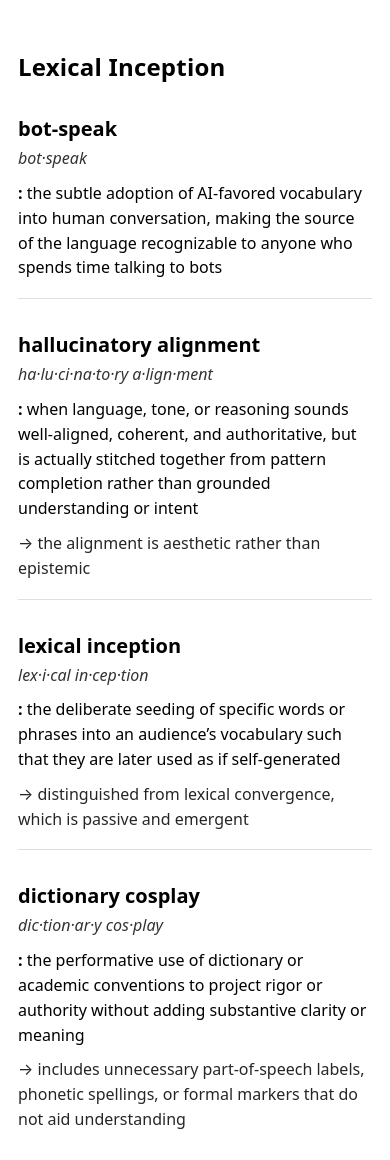
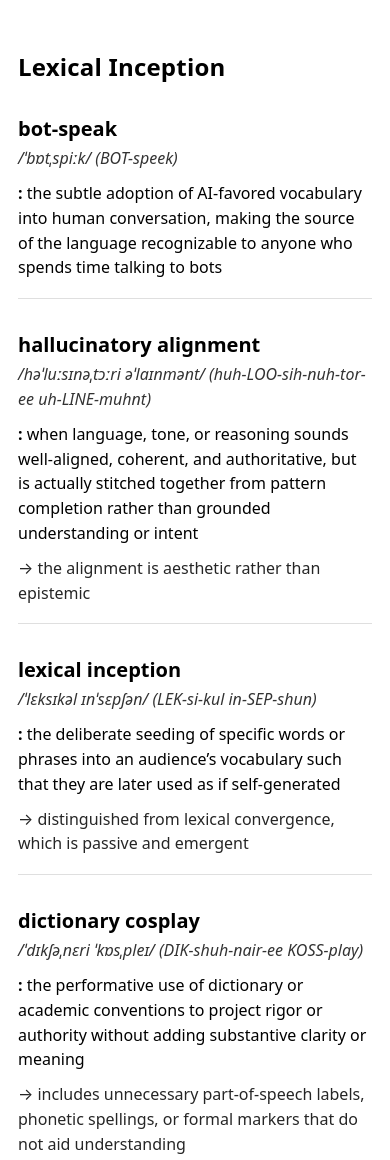
Before and after one commit to richard-andersen/lexicalinception.org, a plain HTML site: page index.html in a window 390 px wide. Drawn offline with Linux system fonts and the light colour scheme.

Commit message:
Add phonetic spellings

```diff
--- a/index.html
+++ b/index.html
@@ -70,7 +70,7 @@
 
   <section class="entry">
     <p class="term">bot-speak</p>
-    <p class="pron">bot·speak</p>
+    <p class="pron">/ˈbɒtˌspiːk/ (BOT-speek)</p>
     <p class="def">
       <span class="lead">:</span>
       the subtle adoption of AI-favored vocabulary into human conversation, making the source of the language recognizable to anyone who spends time talking to bots
@@ -80,7 +80,7 @@
 
   <section class="entry">
     <p class="term">hallucinatory alignment</p>
-    <p class="pron">ha·lu·ci·na·to·ry a·lign·ment</p>
+    <p class="pron">/həˈluːsɪnəˌtɔːri əˈlaɪnmənt/ (huh-LOO-sih-nuh-tor-ee uh-LINE-muhnt)</p>
     <p class="def">
       <span class="lead">:</span>
       when language, tone, or reasoning sounds well-aligned, coherent, and authoritative, but is actually stitched together from pattern completion rather than grounded understanding or intent
@@ -91,7 +91,7 @@
 
   <section class="entry">
     <p class="term">lexical inception</p>
-    <p class="pron">lex·i·cal in·cep·tion</p>
+    <p class="pron">/ˈlɛksɪkəl ɪnˈsɛpʃən/ (LEK-si-kul in-SEP-shun)</p>
     <p class="def">
       <span class="lead">:</span>
       the deliberate seeding of specific words or phrases into an audience’s vocabulary such that they are later used as if self-generated
@@ -102,7 +102,7 @@
 
   <section class="entry">
     <p class="term">dictionary cosplay</p>
-    <p class="pron">dic·tion·ar·y cos·play</p>
+    <p class="pron">/ˈdɪkʃəˌnɛri ˈkɒsˌpleɪ/ (DIK-shuh-nair-ee KOSS-play)</p>
     <p class="def">
       <span class="lead">:</span>
       the performative use of dictionary or academic conventions to project rigor or authority without adding substantive clarity or meaning
```
